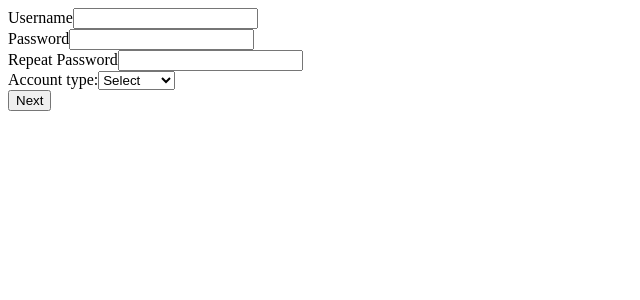
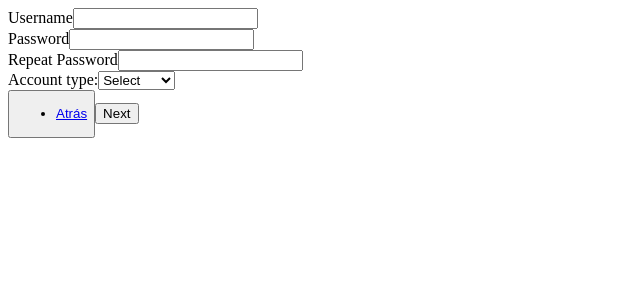
Before and after one commit to TelasGonzas/202304-W4CH2-Javier-Gonzalez, a React (Vite) app: page /page2 in a window 1280 px wide. Shown: the top 300 px of the page, without its empty margins (0-640 px from the left). Built offline with nearby package versions, Linux system fonts and the light colour scheme.

Commit message:
Add Back button on page2

```diff
--- a/src/components/page1/page1.tsx
+++ b/src/components/page1/page1.tsx
@@ -3,9 +3,6 @@ import { Personal } from "../../models/personal.model";
 import { Menu } from "../menu/menu";
 import { MenuOptions } from "../../types/menu.options";
 
-type PropsType = {
-  options: MenuOptions;
-};
 export default function AddPersonalData() {
   const handleSubmit = (event: SyntheticEvent) => {
     event.preventDefault();
--- a/src/components/page2/page2.tsx
+++ b/src/components/page2/page2.tsx
@@ -1,5 +1,7 @@
 import { SyntheticEvent } from "react";
 import { Access } from "../../models/access.model";
+import { Menu } from "../menu/menu";
+import { MenuOptions } from "../../types/menu.options";
 
 export default function AddAccessData() {
   const handleSubmit = (event: SyntheticEvent) => {
@@ -12,6 +14,9 @@ export default function AddAccessData() {
     );
     console.log(personalDataInput);
   };
+
+  const options: MenuOptions = [{ url: "Page1", label: "Atrás" }];
+
   return (
     <form aria-label="form" onSubmit={handleSubmit}>
       <div>
@@ -36,6 +41,9 @@ export default function AddAccessData() {
           <option value="business">Business</option>
         </select>
       </div>
+      <button>
+        <Menu options={options}></Menu>
+      </button>
       <button type="submit">Next</button>
     </form>
   );
```
